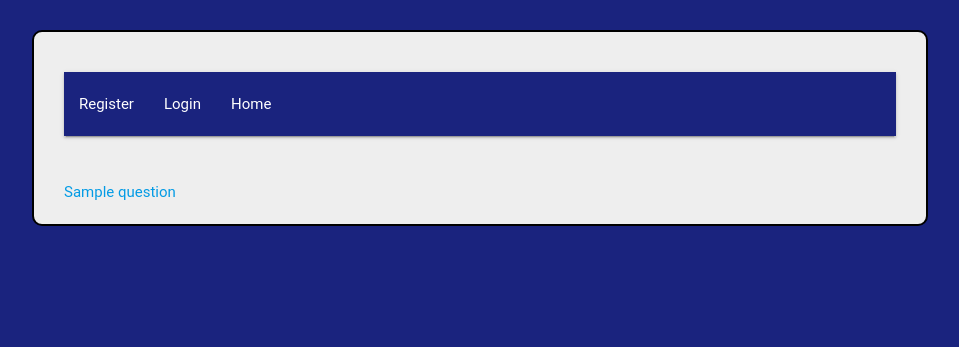
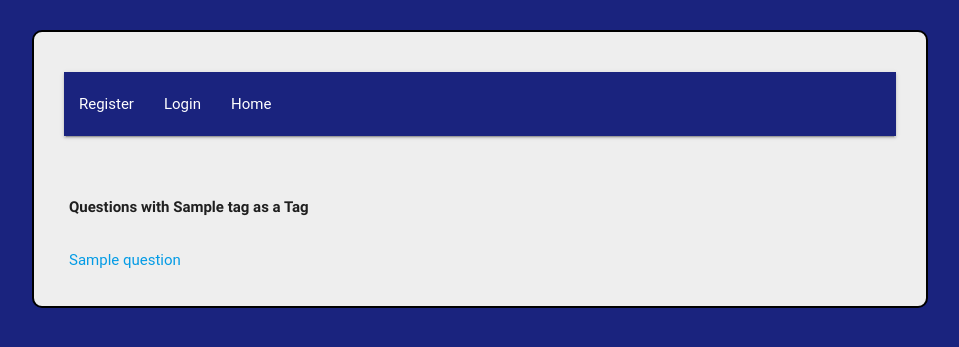
Before and after one commit to Cuddlemuffin007/nfl_exchange, a Django app: page /tag/1/ in a window 1280 px wide. Shown: the top 347 px of the page, without its empty margins (160-1119 px from the left). Run offline with Django 3.2, Linux system fonts and the light colour scheme; tables that the repository leaves empty hold one stand-in row (values such as "Sample post"); some libraries are stand-ins or nearby versions; some web fonts are replaced.

Commit message:
Better detail on tag detail view

```diff
--- a/nfl_app/templates/nfl_app/tag_detail.html
+++ b/nfl_app/templates/nfl_app/tag_detail.html
@@ -3,7 +3,12 @@
 
 {% block content %}
 <br><br>
+<table class="highlight">
+  <th>Questions with {{ object }} as a Tag</th>
 {% for question in question_list %}
-<div><a href="{% url 'question_detail_view' question.id %}">{{ question.title }}</a></div>
+<tr>
+<td><a href="{% url 'question_detail_view' question.id %}">{{ question.title }}</a></td>
+</tr>
 {% endfor %}
+</table>
 {% endblock %}
```
